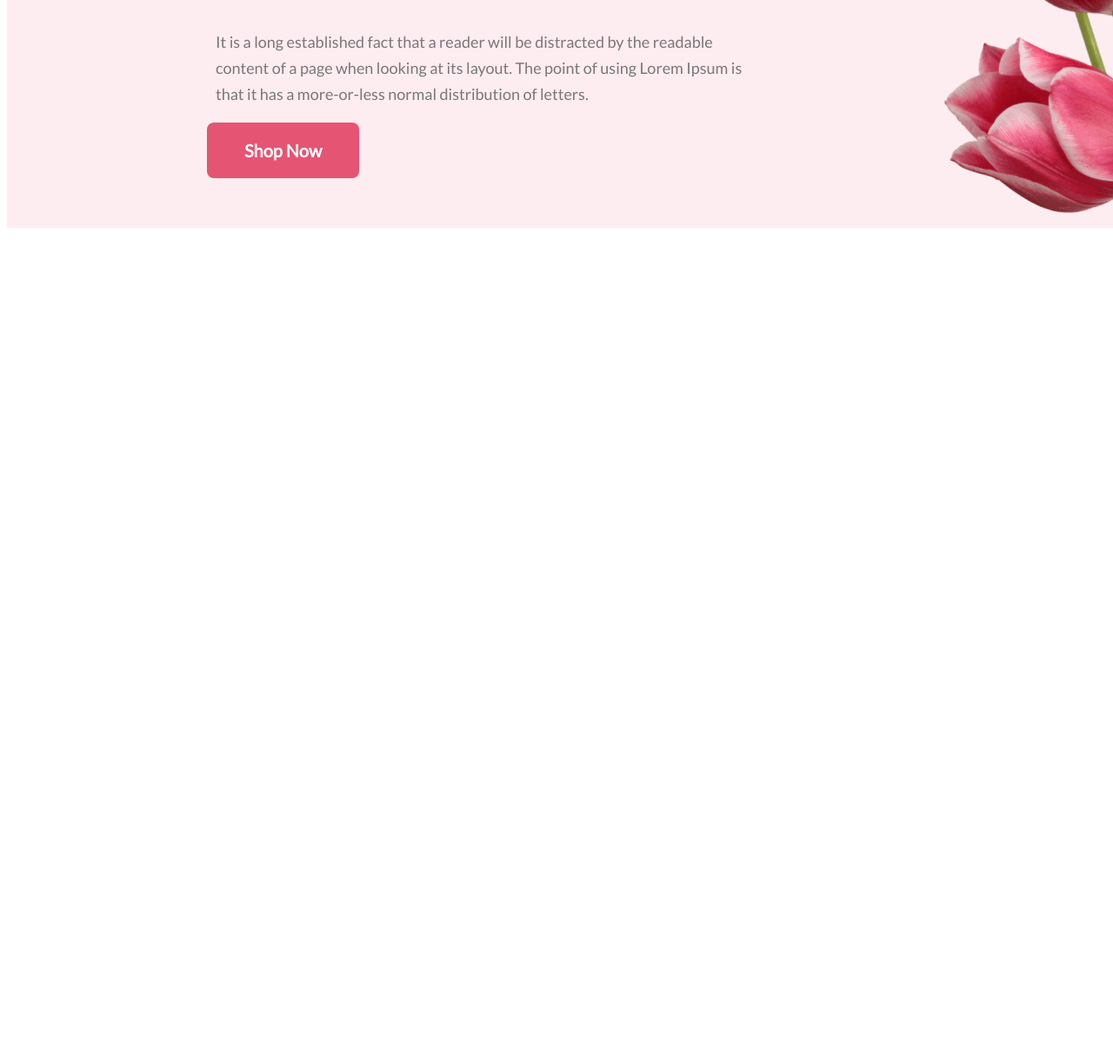
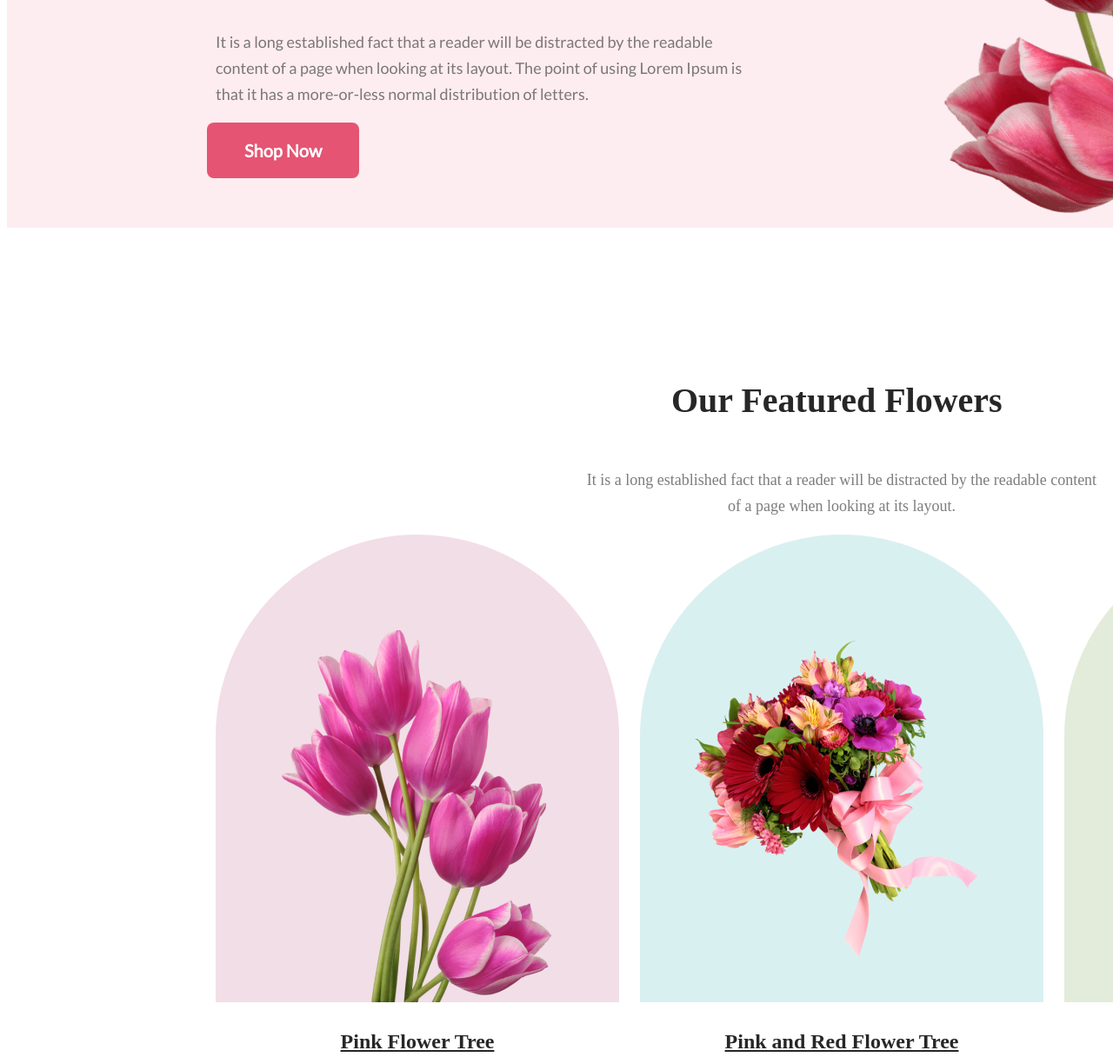
Before and after one commit to mohammadakash1/my-flower-shop, a plain HTML site: page index.html in a window 1280 px wide. Shown: the part 596-1812 px from the top of the page at 87% size. Before the commit the page ends 866 px from the top, so only its background shows below. Drawn offline with Linux system fonts and the light colour scheme.

Commit message:
added 2 more section

```diff
--- a/index.html
+++ b/index.html
@@ -30,6 +30,26 @@
         <img class="profile-img" src="Flower Asset/pngwing 10.png" alt="">
             </div>
         </section>
+        <section>
+            <h4 class="section-title-2">Our Featured Flowers</h4>
+            <p class="section-description-2">It is a long established fact that a reader will be distracted by the readable content of a page when looking at its layout.</p>
+        </section>
+        <section>
+            <div class="border-box">
+                <div class="box-1">
+                    <img class="img-1" src="Flower Asset/pngwing 6.png" alt="">
+                    <p class="description-1">Pink Flower Tree</p>
+                </div>
+                <div class="box-2">
+                    <img class="img-2" src="Flower Asset/pngwing 5.png" alt="">
+                    <p class="description-2">Pink and Red Flower Tree</p>
+                </div>
+                <div class="box-3">
+                    <img class="img-3" src="Flower Asset/pngwing 7.png" alt="">
+                    <p class="description-3">Yellow Flower Tree</p>
+                </div>
+            </div>
+        </section>
     </main>
     <footer>
 
--- a/styles/styles.css
+++ b/styles/styles.css
@@ -48,3 +48,102 @@
     padding-right: 240px;
     padding-left: 100px;
 }
+
+
+
+.section-title-2 {
+    color: #272727;
+    font-size: 40px;
+    font-weight: 800;
+    margin-top: 175px;
+    margin-left: 764px;
+}
+
+.section-description-2 {
+    width: 594px;
+    color: rgba(39, 39, 39, 0.60);
+    text-align: center;
+    font-size: 18px;
+    font-weight: 400;
+    line-height: 30px;
+    margin-left: 663px;
+}
+
+.border-box {
+    display: flex;
+    gap: 24px;
+}
+
+.box-1 {
+    width: 464px;
+    height: 538px;
+    flex-shrink: 0;
+    border-radius: 300px 300px 0px 0px;
+    background: rgba(167, 33, 98, 0.15);
+    margin-left: 240px;
+}
+
+.img-1 {
+    width: 310px;
+    height: 428px;
+    flex-shrink: 0;
+    padding: 110px 78px 0px 76px;
+
+}
+
+.description-1 {
+    color: #272727;
+    text-align: center;
+    font-size: 24px;
+    font-weight: 700;
+    line-height: 35px;
+    text-decoration-line: underline;
+}
+
+.box-2 {
+    width: 464px;
+    height: 538px;
+    flex-shrink: 0;
+    border-radius: 300px 300px 0px 0px;
+    background: rgba(5, 151, 160, 0.15);
+}
+
+.img-2 {
+    width: 370px;
+    height: 370px;
+    flex-shrink: 0;
+    padding: 117px 47px 51px 47px;
+}
+
+.description-2{
+    color: #272727;
+    text-align: center;
+    font-size: 24px;
+    font-weight: 700;
+    line-height: 35px;
+    text-decoration-line: underline;
+}
+
+.box-3 {
+    width: 464px;
+    height: 538px;
+    flex-shrink: 0;
+    border-radius: 300px 300px 0px 0px;
+    background: rgba(71, 125, 17, 0.15);
+}
+
+.img-3 {
+    width: 314px;
+    height: 471px;
+    flex-shrink: 0;
+    padding: 67px 75px 0px 75px;
+}
+
+.description-3{
+    color: #272727;
+    text-align: center;
+    font-size: 24px;
+    font-weight: 700;
+    line-height: 35px;
+    text-decoration-line: underline;
+}
```
